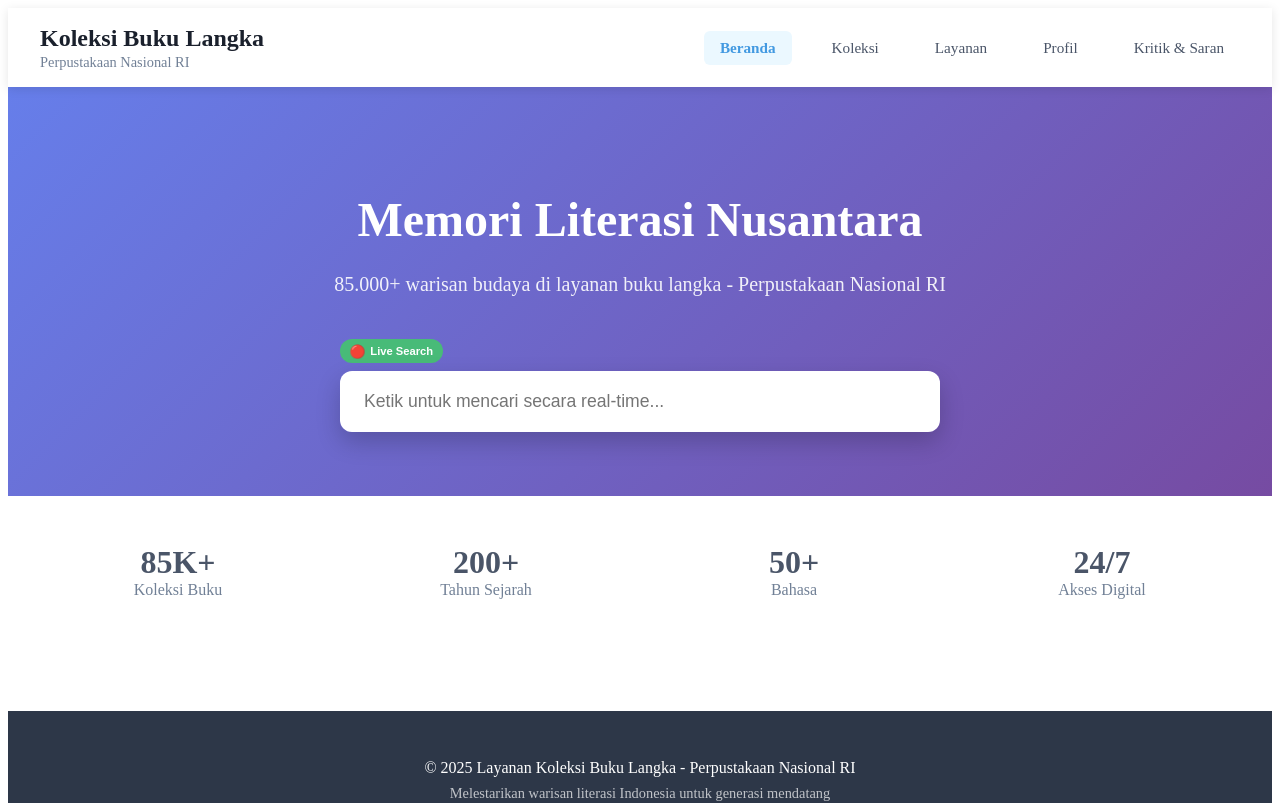
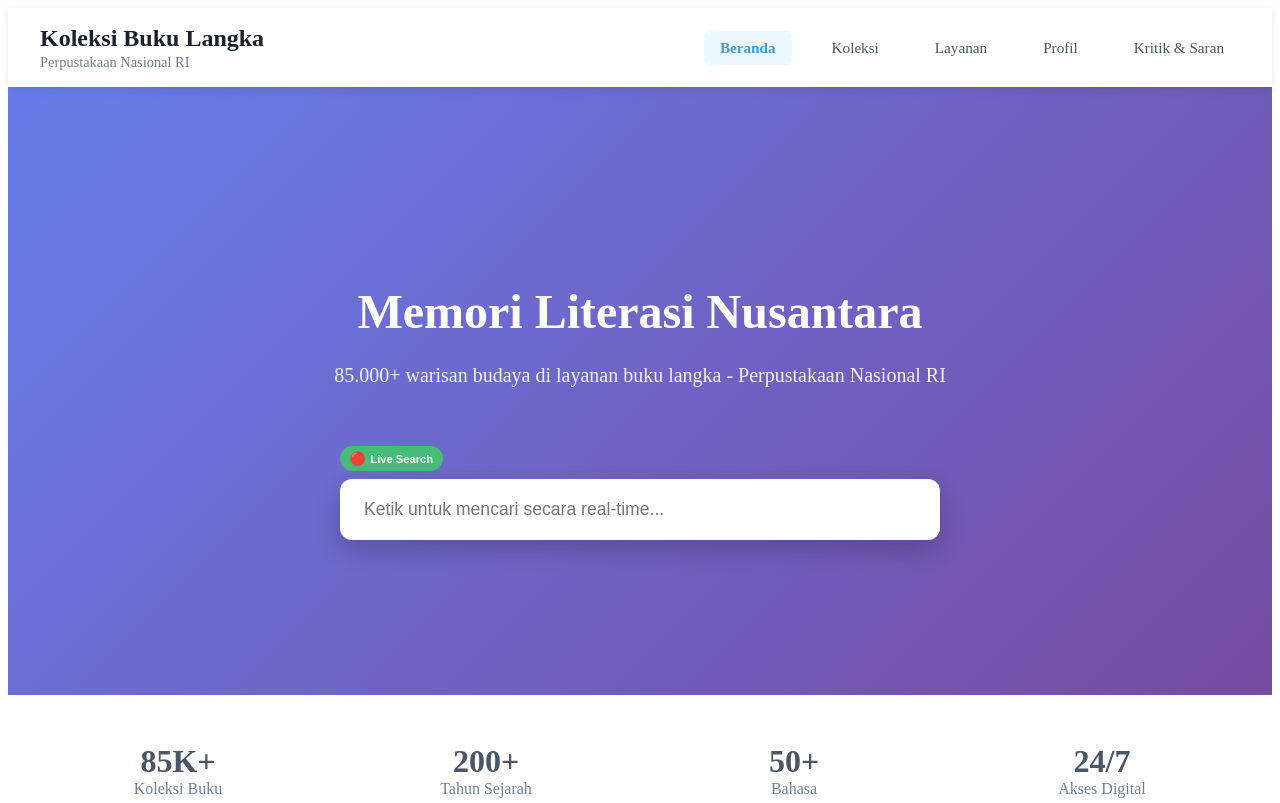
Before and after one commit to aditya-tn/perpustakaan-buku-langka-pusat, a Next.js app: page / in a window 1280 px wide. Shown: the top 803 px of the page. Built offline with nearby package versions, Linux system fonts and the light colour scheme.

Commit message:
Update index.js

```diff
--- a/pages/index.js
+++ b/pages/index.js
@@ -1,4 +1,4 @@
-// pages/index.js - FINAL FIXED SYNONYMS SEARCH
+// pages/index.js - SMOOTH CLEAN MODE SEARCH
 import { useState, useEffect, useCallback, useRef, useMemo } from 'react'
 import Head from 'next/head'
 import { supabase } from '../lib/supabase'
@@ -193,7 +193,7 @@ export default function Home() {
   const [isTyping, setIsTyping] = useState(false)
   const [detectedLanguage, setDetectedLanguage] = useState('')
 
-  // Synonyms Filter States - FIX: ON BY DEFAULT
+  // Synonyms Filter States
   const [synonymsEnabled, setSynonymsEnabled] = useState(true)
   const [activeSynonyms, setActiveSynonyms] = useState([])
 
@@ -215,6 +215,9 @@ export default function Home() {
   const countValidYears = (books) => {
     return books.filter(book => extractYearFromString(book.tahun_terbit) !== null).length;
   };
+
+  // NEW: Clean Mode State
+  const [cleanMode, setCleanMode] = useState(false)
 
   // Detect mobile screen
   useEffect(() => {
@@ -226,30 +229,19 @@ export default function Home() {
 
   // FIXED: Load preferences dengan DEFAULT SYNONYMS ON
   useEffect(() => {
-    // Cek jika di client side (browser)
     if (typeof window !== 'undefined') {
       const savedHistory = localStorage.getItem('searchHistory')
       const savedLiveSearch = localStorage.getItem('liveSearchEnabled')
       const savedSynonymsEnabled = localStorage.getItem('synonymsEnabled')
 
-      console.log('🔄 Loading preferences from localStorage:', {
-        savedSynonymsEnabled,
-        savedLiveSearch,
-        hasHistory: !!savedHistory
-      })
-
       if (savedHistory) setSearchHistory(JSON.parse(savedHistory))
       if (savedLiveSearch !== null) setLiveSearchEnabled(JSON.parse(savedLiveSearch))
 
-      // FIX: Jika tidak ada saved setting, gunakan default true (ON)
       if (savedSynonymsEnabled !== null) {
         const synonymsSetting = JSON.parse(savedSynonymsEnabled)
         setSynonymsEnabled(synonymsSetting)
-        console.log('🔧 Loaded synonyms preference:', synonymsSetting)
       } else {
-        // DEFAULT: Synonyms ON
         setSynonymsEnabled(true)
-        console.log('🔧 Using default synonyms: ON')
       }
     }
   }, [])
@@ -259,16 +251,17 @@ export default function Home() {
     if (typeof window !== 'undefined') {
       localStorage.setItem('liveSearchEnabled', JSON.stringify(liveSearchEnabled))
       localStorage.setItem('synonymsEnabled', JSON.stringify(synonymsEnabled))
-      console.log('💾 Saved preferences:', {
-        synonymsEnabled,
-        liveSearchEnabled,
-        timestamp: new Date().toISOString()
-      })
       if (searchHistory.length > 0) {
         localStorage.setItem('searchHistory', JSON.stringify(searchHistory))
       }
     }
   }, [searchHistory, liveSearchEnabled, synonymsEnabled])
+
+  // NEW: Clean Mode Effect - Trigger ketika typing/search aktif
+  useEffect(() => {
+    const shouldActivateCleanMode = searchTerm.trim().length > 0 || isTyping || searchResults.length > 0
+    setCleanMode(shouldActivateCleanMode)
+  }, [searchTerm, isTyping, searchResults.length])
 
   // REAL-TIME SEARCH EFFECT
   useEffect(() => {
@@ -404,15 +397,12 @@ export default function Home() {
       let searchTerms = [searchQuery];
       let detectedSynonyms = [];
 
-      // JIKA SYNONYMS ENABLED, EXPAND SEARCH TERMS
       if (useSynonyms) {
         const expandedData = await expandSearchWithSynonyms(searchQuery);
         searchTerms = expandedData.terms;
         detectedSynonyms = expandedData.synonyms;
-        console.log('🔤 Expanded search terms:', searchTerms);
-      }
-
-      // BUAT SEMUA PROMISE UNTUK SETIAP SEARCH TERM
+      }
+
       const searchPromises = searchTerms.map(term =>
         supabase
           .from('books')
@@ -420,10 +410,8 @@ export default function Home() {
           .or(`judul.ilike.%${term}%,pengarang.ilike.%${term}%,penerbit.ilike.%${term}%`)
       );
 
-      // JALANKAN SEMUA SEARCH PARALEL
       const allResults = await Promise.all(searchPromises);
 
-      // COMBINE SEMUA RESULTS
       const combinedResults = [];
       const seenIds = new Set();
 
@@ -456,15 +444,13 @@ export default function Home() {
     }
   };
 
-  // FIXED: SMART SEARCH EXECUTION - PROPER SYNONYMS TOGGLE
+  // SMART SEARCH EXECUTION
   const executeSearch = async (searchQuery) => {
     if (!searchQuery.trim()) return;
 
-    // Reset states
     setActiveSynonyms([]);
     setOriginalSearchResults([]);
 
-    // Detect language
     const lang = detectLanguage(searchQuery);
     setDetectedLanguage(lang);
 
@@ -477,17 +463,11 @@ export default function Home() {
     setCurrentPage(1);
 
     try {
-      const startTime = performance.now();
-
-      console.log('🔍 Executing search with synonyms:', synonymsEnabled);
-
-      // LAKUKAN DUA KALI SEARCH: DENGAN DAN TANPA SYNONYMS
       const [searchWithSynonyms, searchWithoutSynonyms] = await Promise.all([
         performSmartSearch(searchQuery, true),
         performSmartSearch(searchQuery, false)
       ]);
 
-      // SET RESULTS BERDASARKAN SYNONYMS ENABLED
       if (synonymsEnabled) {
         setSearchResults(searchWithSynonyms.results);
         setSearchMethod(searchWithSynonyms.method);
@@ -498,16 +478,7 @@ export default function Home() {
         setActiveSynonyms([]);
       }
 
-      // SIMPAN KEDUA RESULTS UNTUK TOGGLE
       setOriginalSearchResults(searchWithoutSynonyms.results);
-
-      const endTime = performance.now();
-      console.log(`🚀 Search "${searchQuery}" took ${(endTime - startTime).toFixed(2)}ms`, {
-        withSynonyms: searchWithSynonyms.results.length,
-        withoutSynonyms: searchWithoutSynonyms.results.length,
-        synonymsEnabled: synonymsEnabled,
-        method: synonymsEnabled ? searchWithSynonyms.method : 'Exact Match Only'
-      });
 
       if (searchResults.length > 0) {
         saveToSearchHistory(searchQuery, searchResults.length);
@@ -525,19 +496,15 @@ export default function Home() {
     }
   };
 
-  // FIXED: Toggle Synonyms - SWITCH BETWEEN PRE-COMPUTED RESULTS
+  // Toggle Synonyms
   const toggleSynonyms = () => {
     const newSynonymsEnabled = !synonymsEnabled;
-    console.log('🔄 Toggling synonyms from', synonymsEnabled, 'to', newSynonymsEnabled);
     setSynonymsEnabled(newSynonymsEnabled);
 
-    // JIKA SUDAH ADA HASIL SEARCH, GUNAKAN HASIL YANG SUDAH DIKOMPUTASI
     if (searchTerm.trim() && originalSearchResults.length > 0) {
       if (newSynonymsEnabled) {
-        // RELOAD SEARCH DENGAN SYNONYMS
         executeSearch(searchTerm);
       } else {
-        // GUNAKAN HASIL EXACT MATCH YANG SUDAH DISIMPAN
         setSearchResults(originalSearchResults);
         setSearchMethod('Exact Match Only');
         setActiveSynonyms([]);
@@ -661,19 +628,40 @@ export default function Home() {
         <meta name="description" content="Temukan khazanah literatur langka Indonesia dari koleksi Perpustakaan Nasional RI" />
       </Head>
 
-      {/* Hero Section */}
+      {/* Hero Section dengan Clean Mode Transition */}
       <section style={{
-        background: 'linear-gradient(135deg, #667eea 0%, #764ba2 100%)',
-        color: 'white',
-        padding: isMobile ? '2.5rem 1rem' : '4rem 2rem',
-        textAlign: 'center'
-      }}>
-        <div style={{ maxWidth: '800px', margin: '0 auto' }}>
+        background: cleanMode ? 'white' : 'linear-gradient(135deg, #667eea 0%, #764ba2 100%)',
+        color: cleanMode ? '#2d3748' : 'white',
+        padding: isMobile ?
+          (cleanMode ? '1rem 1rem' : '2.5rem 1rem') :
+          (cleanMode ? '2rem 2rem' : '4rem 2rem'),
+        textAlign: 'center',
+        transition: 'all 0.3s ease-in-out',
+        minHeight: cleanMode ? 'auto' : (isMobile ? '50vh' : '60vh'),
+        display: 'flex',
+        flexDirection: 'column',
+        justifyContent: cleanMode ? 'flex-start' : 'center'
+      }}>
+        <div style={{
+          maxWidth: '800px',
+          margin: '0 auto',
+          width: '100%',
+          transition: 'all 0.3s ease-in-out'
+        }}>
+          {/* Judul Hero - Animate Out dalam Clean Mode */}
+          <div style={{
+            opacity: cleanMode ? 0 : 1,
+            height: cleanMode ? 0 : 'auto',
+            overflow: 'hidden',
+            transition: 'all 0.3s ease-in-out',
+            marginBottom: cleanMode ? 0 : '1rem'
+          }}>
             <h2 style={{
               fontSize: isMobile ? '2rem' : '3rem',
               fontWeight: '800',
               marginBottom: '1rem',
-            lineHeight: '1.2'
+              lineHeight: '1.2',
+              transition: 'all 0.3s ease-in-out'
             }}>
               Memori Literasi Nusantara
             </h2>
@@ -682,16 +670,19 @@ export default function Home() {
               marginBottom: isMobile ? '2rem' : '2.5rem',
               opacity: 0.9,
               fontWeight: '300',
-            lineHeight: '1.5'
+              lineHeight: '1.5',
+              transition: 'all 0.3s ease-in-out'
             }}>
               85.000+ warisan budaya di layanan buku langka - Perpustakaan Nasional RI
             </p>
-
-          {/* Search Form */}
+          </div>
+
+          {/* Search Form - Tetap Visible */}
           <form onSubmit={handleManualSearch} style={{
             maxWidth: '600px',
-            margin: '0 auto',
-            position: 'relative'
+            margin: cleanMode ? '0 auto 1rem auto' : '0 auto',
+            position: 'relative',
+            transition: 'all 0.3s ease-in-out'
           }}>
             {/* Search Controls */}
             <div style={{
@@ -700,7 +691,8 @@ export default function Home() {
               alignItems: 'center',
               marginBottom: '0.5rem',
               flexWrap: 'wrap',
-              gap: '0.5rem'
+              gap: '0.5rem',
+              transition: 'all 0.3s ease-in-out'
             }}>
               <div style={{ display: 'flex', alignItems: 'center', gap: '0.5rem', flexWrap: 'wrap' }}>
                 <button
@@ -708,8 +700,12 @@ export default function Home() {
                   onClick={toggleLiveSearch}
                   style={{
                     padding: '0.3rem 0.6rem',
-                    backgroundColor: liveSearchEnabled ? '#48bb78' : '#e2e8f0',
-                    color: liveSearchEnabled ? 'white' : '#4a5568',
+                    backgroundColor: liveSearchEnabled ?
+                      (cleanMode ? '#48bb78' : '#48bb78') :
+                      (cleanMode ? '#e2e8f0' : 'rgba(255,255,255,0.3)'),
+                    color: liveSearchEnabled ?
+                      (cleanMode ? 'white' : 'white') :
+                      (cleanMode ? '#4a5568' : 'rgba(255,255,255,0.8)'),
                     border: 'none',
                     borderRadius: '15px',
                     fontSize: '0.7rem',
@@ -717,7 +713,8 @@ export default function Home() {
                     cursor: 'pointer',
                     display: 'flex',
                     alignItems: 'center',
-                    gap: '0.3rem'
+                    gap: '0.3rem',
+                    transition: 'all 0.2s ease'
                   }}
                 >
                   <span style={{ fontSize: '0.8rem' }}>
@@ -726,15 +723,19 @@ export default function Home() {
                   Live Search
                 </button>
 
-                {/* HANYA TAMPILKAN TOMBOL SYNONYMS KETIKA ADA ACTIVE SYNONYMS */}
+                {/* Synonyms Toggle - Hanya muncul ketika ada active synonyms */}
                 {activeSynonyms.length > 0 && (
                   <button
                     type="button"
                     onClick={toggleSynonyms}
                     style={{
                       padding: '0.3rem 0.6rem',
-                      backgroundColor: synonymsEnabled ? '#4299e1' : '#e2e8f0',
-                      color: synonymsEnabled ? 'white' : '#4a5568',
+                      backgroundColor: synonymsEnabled ?
+                        (cleanMode ? '#4299e1' : '#4299e1') :
+                        (cleanMode ? '#e2e8f0' : 'rgba(255,255,255,0.3)'),
+                      color: synonymsEnabled ?
+                        (cleanMode ? 'white' : 'white') :
+                        (cleanMode ? '#4a5568' : 'rgba(255,255,255,0.8)'),
                       border: 'none',
                       borderRadius: '15px',
                       fontSize: '0.7rem',
@@ -742,7 +743,8 @@ export default function Home() {
                       cursor: 'pointer',
                       display: 'flex',
                       alignItems: 'center',
-                      gap: '0.3rem'
+                      gap: '0.3rem',
+                      transition: 'all 0.2s ease'
                     }}
                   >
                     <span style={{ fontSize: '0.8rem' }}>
@@ -755,18 +757,22 @@ export default function Home() {
                 {(loading || isTyping) && (
                   <div style={{
                     padding: '0.3rem 0.6rem',
-                    backgroundColor: 'rgba(255,255,255,0.2)',
+                    backgroundColor: cleanMode ? 'rgba(0,0,0,0.05)' : 'rgba(255,255,255,0.2)',
+                    color: cleanMode ? '#4a5568' : 'rgba(255,255,255,0.9)',
                     borderRadius: '15px',
                     fontSize: '0.7rem',
                     display: 'flex',
                     alignItems: 'center',
-                    gap: '0.3rem'
+                    gap: '0.3rem',
+                    transition: 'all 0.2s ease'
                   }}>
                     <div style={{
                       width: '8px',
                       height: '8px',
                       borderRadius: '50%',
-                      backgroundColor: isTyping ? '#f6e05e' : '#4299e1',
+                      backgroundColor: isTyping ?
+                        (cleanMode ? '#f6e05e' : '#f6e05e') :
+                        (cleanMode ? '#4299e1' : '#4299e1'),
                       animation: 'pulse 1.5s infinite'
                     }} />
                     {isTyping ? 'Mengetik...' : 'Mencari...'}
@@ -780,12 +786,13 @@ export default function Home() {
                   onClick={clearSearch}
                   style={{
                     padding: '0.3rem 0.6rem',
-                    backgroundColor: 'rgba(255,255,255,0.2)',
-                    color: 'white',
+                    backgroundColor: cleanMode ? 'rgba(0,0,0,0.05)' : 'rgba(255,255,255,0.2)',
+                    color: cleanMode ? '#4a5568' : 'white',
                     border: 'none',
                     borderRadius: '15px',
                     fontSize: '0.7rem',
-                    cursor: 'pointer'
+                    cursor: 'pointer',
+                    transition: 'all 0.2s ease'
                   }}
                 >
                   ✕ Hapus
@@ -799,8 +806,9 @@ export default function Home() {
               gap: isMobile ? '0.5rem' : '0',
               borderRadius: isMobile ? '8px' : '12px',
               overflow: 'hidden',
-              boxShadow: '0 10px 25px rgba(0,0,0,0.2)',
-              position: 'relative'
+              boxShadow: cleanMode ? '0 4px 12px rgba(0,0,0,0.1)' : '0 10px 25px rgba(0,0,0,0.2)',
+              position: 'relative',
+              transition: 'all 0.3s ease-in-out'
             }}>
               <div style={{ flex: 1, position: 'relative' }}>
                 <input
@@ -821,7 +829,10 @@ export default function Home() {
                     padding: isMobile ? '1rem 1.25rem' : '1.25rem 1.5rem',
                     border: 'none',
                     fontSize: isMobile ? '1rem' : '1.1rem',
-                    outline: 'none'
+                    outline: 'none',
+                    background: 'white',
+                    color: '#2d3748',
+                    transition: 'all 0.2s ease'
                   }}
                 />
 
@@ -1014,11 +1025,12 @@ export default function Home() {
               <div style={{
                 marginTop: '0.5rem',
                 fontSize: '0.7rem',
-                color: 'rgba(255,255,255,0.8)',
+                color: cleanMode ? '#718096' : 'rgba(255,255,255,0.8)',
                 display: 'flex',
                 alignItems: 'center',
                 gap: '0.3rem',
-                justifyContent: 'center'
+                justifyContent: 'center',
+                transition: 'all 0.3s ease-in-out'
               }}>
                 <span style={{
                   width: '6px',
@@ -1040,10 +1052,12 @@ export default function Home() {
             <div style={{
               marginTop: '1rem',
               padding: '0.5rem 1rem',
-              backgroundColor: 'rgba(255,255,255,0.1)',
+              backgroundColor: cleanMode ? 'rgba(0,0,0,0.05)' : 'rgba(255,255,255,0.1)',
+              color: cleanMode ? '#4a5568' : 'rgba(255,255,255,0.9)',
               borderRadius: '20px',
               fontSize: '0.8rem',
-              display: 'inline-block'
+              display: 'inline-block',
+              transition: 'all 0.3s ease-in-out'
             }}>
               🚀 {searchMethod} • {searchResults.length} hasil relevan
               {liveSearchEnabled && ' • 🔴 Live'}
@@ -1055,11 +1069,16 @@ export default function Home() {
         </div>
       </section>
 
-      {/* Stats Section */}
-      {showStats && (
+      {/* Stats Section - Animate Out dalam Clean Mode */}
       <section style={{
         backgroundColor: 'white',
-          padding: isMobile ? '2rem 1rem' : '3rem 2rem'
+        padding: isMobile ?
+          (cleanMode ? '0 1rem' : '2rem 1rem') :
+          (cleanMode ? '0 2rem' : '3rem 2rem'),
+        opacity: cleanMode ? 0 : 1,
+        height: cleanMode ? 0 : 'auto',
+        overflow: 'hidden',
+        transition: 'all 0.3s ease-in-out'
       }}>
         <div style={{
           maxWidth: '1200px',
@@ -1087,7 +1106,6 @@ export default function Home() {
           </div>
         </div>
       </section>
-      )}
 
       {/* Search Results Section */}
       {searchResults.length > 0 && (
@@ -1275,7 +1293,8 @@ export default function Home() {
               </div>
             </div>
 
-            {/* FIXED: Always show synonyms status */}
+            {/* Synonyms Filter Status */}
+            {activeSynonyms.length > 0 && (
               <div style={{
                 marginTop: '1rem',
                 padding: '0.75rem',
@@ -1289,10 +1308,10 @@ export default function Home() {
                   display: 'flex',
                   alignItems: 'center',
                   gap: '0.5rem',
-                marginBottom: synonymsEnabled && activeSynonyms.length > 0 ? '0.5rem' : '0',
+                  marginBottom: synonymsEnabled ? '0.5rem' : '0',
                   fontWeight: '600'
                 }}>
-                {synonymsEnabled ? '🌐 Pencarian dengan Synonyms' : '🔤 Pencarian Exact Match Only'}
+                  {synonymsEnabled ? '🌐 Dengan Synonyms' : '🔤 Exact Match Only'}
                   <button
                     onClick={toggleSynonyms}
                     style={{
@@ -1305,11 +1324,11 @@ export default function Home() {
                       marginLeft: 'auto'
                     }}
                   >
-                  {synonymsEnabled ? 'Matikan synonyms' : 'Nyalakan synonyms'}
+                    {synonymsEnabled ? 'Matikan' : 'Nyalakan'} synonyms
                   </button>
                 </div>
 
-              {synonymsEnabled && activeSynonyms.length > 0 && (
+                {synonymsEnabled && (
                   <div style={{ color: '#2d3748' }}>
                     <div style={{ marginBottom: '0.25rem' }}>Termasuk pencarian untuk:</div>
                     <div style={{
@@ -1337,6 +1356,7 @@ export default function Home() {
                   </div>
                 )}
               </div>
+            )}
 
             {/* Filter Status */}
             {isWithinSearchActive && (
@@ -1606,7 +1626,7 @@ export default function Home() {
             </div>
           )}
 
-          {/* FIXED: Enhanced Pagination */}
+          {/* Enhanced Pagination */}
           {totalPages > 1 && filteredResults.length > 0 && (
             <div style={{
               display: 'flex',
@@ -1616,7 +1636,6 @@ export default function Home() {
               marginTop: '3rem',
               flexWrap: 'wrap'
             }}>
-              {/* Previous Button */}
               <button
                 onClick={() => paginate(Math.max(1, currentPage - 1))}
                 disabled={currentPage === 1}
@@ -1633,7 +1652,6 @@ export default function Home() {
                 ← Prev
               </button>
 
-              {/* Page Numbers */}
               {(() => {
                 const pages = [];
                 const maxVisiblePages = isMobile ? 3 : 5;
@@ -1641,12 +1659,10 @@ export default function Home() {
                 let startPage = Math.max(1, currentPage - Math.floor(maxVisiblePages / 2));
                 let endPage = Math.min(totalPages, startPage + maxVisiblePages - 1);
 
-                // Adjust if we're near the end
                 if (endPage - startPage + 1 < maxVisiblePages) {
                   startPage = Math.max(1, endPage - maxVisiblePages + 1);
                 }
 
-                // First page and ellipsis
                 if (startPage > 1) {
                   pages.push(
                     <button
@@ -1675,7 +1691,6 @@ export default function Home() {
                   }
                 }
 
-                // Page numbers
                 for (let i = startPage; i <= endPage; i++) {
                   pages.push(
                     <button
@@ -1696,7 +1711,6 @@ export default function Home() {
                   );
                 }
 
-                // Last page and ellipsis
                 if (endPage < totalPages) {
                   if (endPage < totalPages - 1) {
                     pages.push(
@@ -1728,7 +1742,6 @@ export default function Home() {
                 return pages;
               })()}
 
-              {/* Next Button */}
               <button
                 onClick={() => paginate(Math.min(totalPages, currentPage + 1))}
                 disabled={currentPage === totalPages}
```
Lines whose indentation alone changed are shown as unchanged.
